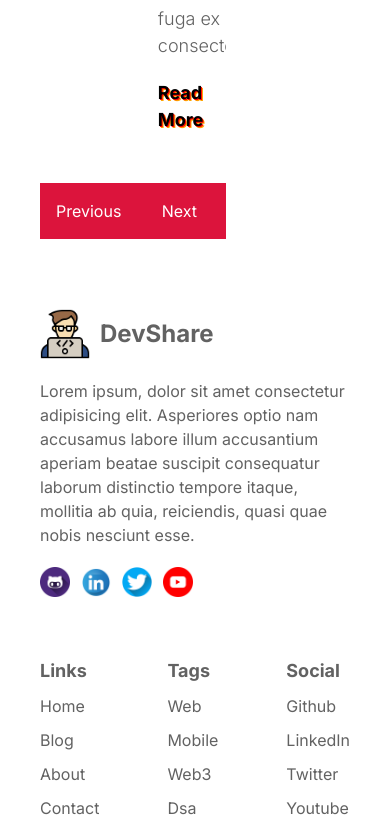
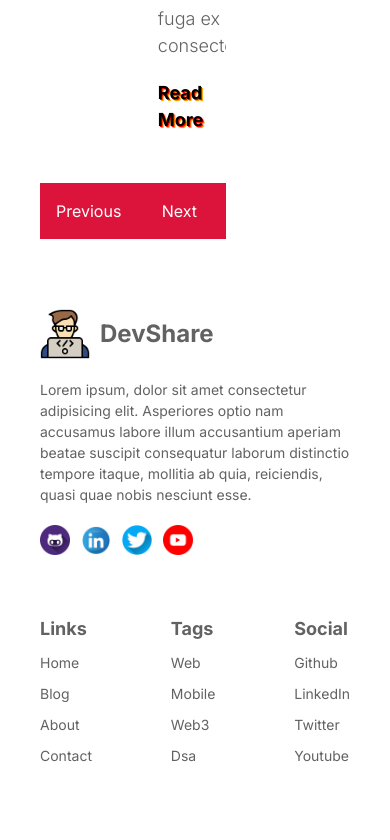
Before and after one commit to kanugurajesh/DevShare, a Next.js app: page / in a window 390 px wide. Shown: the part 7922-8762 px from the top of the page. After the commit the page ends 8708 px from the top, so only its background shows below. Built offline with nearby package versions, Linux system fonts and the light colour scheme.

Commit message:
Making it responsive for low end devices

```diff
--- a/components/footer/footer.module.css
+++ b/components/footer/footer.module.css
@@ -65,5 +65,10 @@
         justify-content: space-between;
         gap: 0px;
     }
+}
 
+@media screen and (max-width: 640px) {
+    .container {
+        font-size: 14px;
+    }
 }
```
